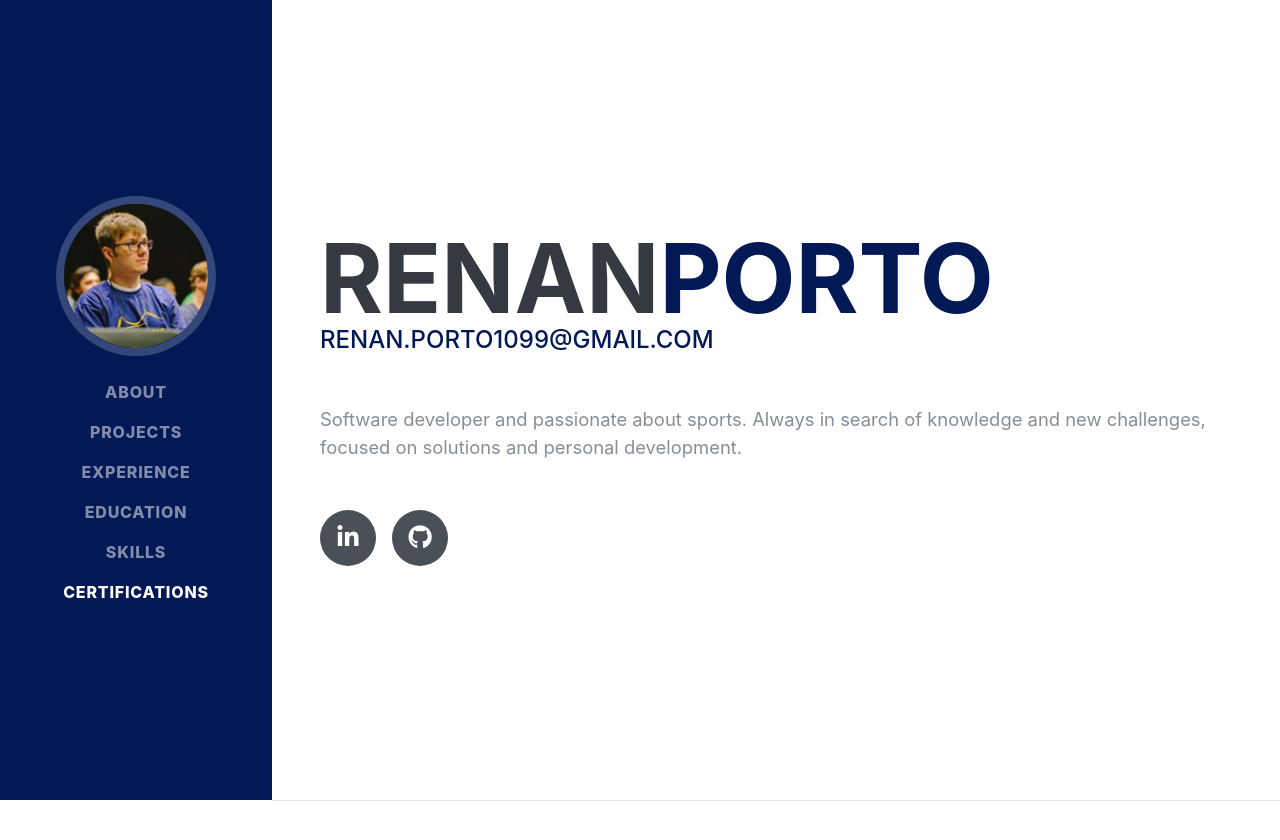
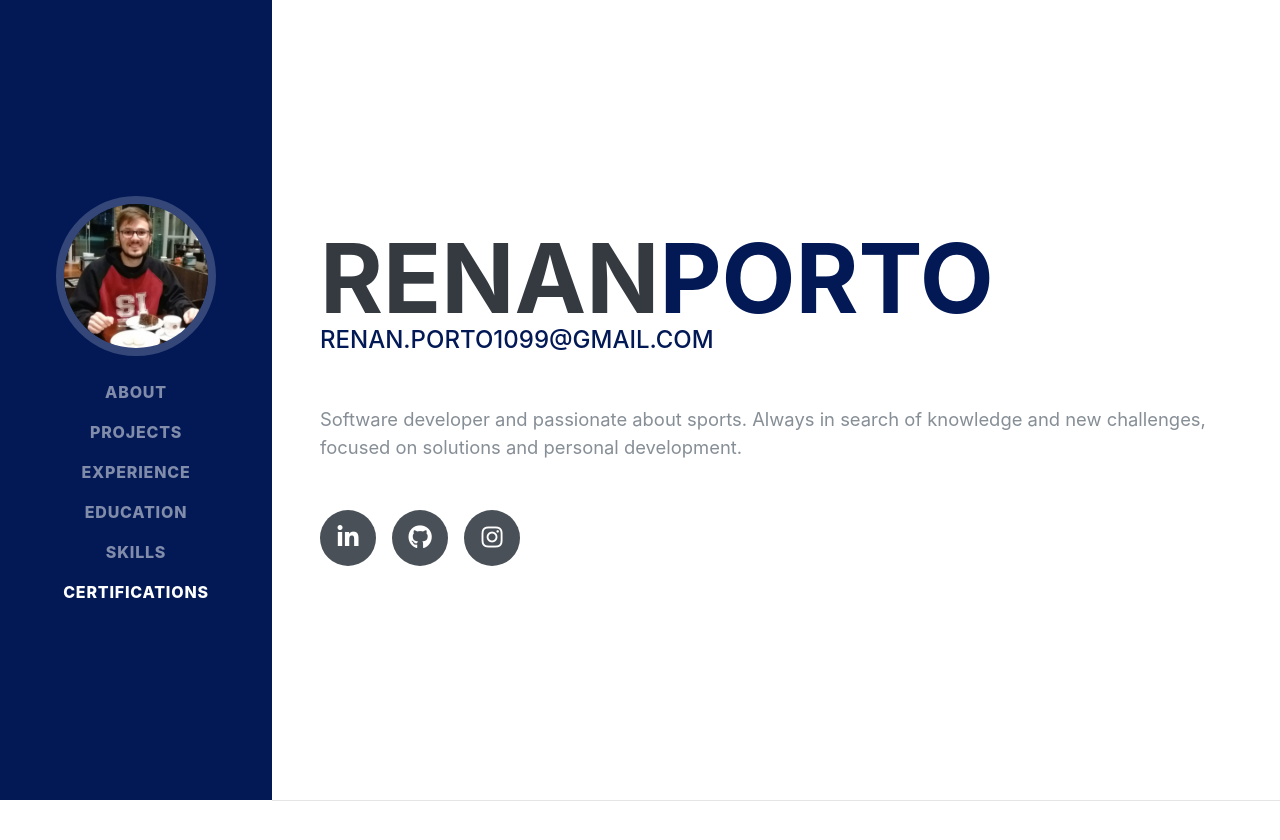
Before and after one commit to tota1099/site, a React (Create React App) app: page / in a window 1280 px wide. Shown: the top 840 px of the page. Built offline with nearby package versions, Linux system fonts and the light colour scheme; no server answers; the HTML template or start-up script is replaced by a standard one; a web font is replaced by a local one.

Commit message:
Adicionando link para o instagram e atualizando foto do perfil

```diff
--- a/src/About.js
+++ b/src/About.js
@@ -18,6 +18,9 @@
                 <a href="https://github.com/tota1099" rel="noopener noreferrer" target="_blank">
                   <i className="fab fa-github"></i>
                 </a>
+                <a href="https://instagram.com/porto1099/" rel="noopener noreferrer" target="_blank">
+                  <i className="fab fa-instagram"></i>
+                </a>
               </div>
             </div>
         </section>
```
Also changed, not shown: src/assets/perfil.jpg, 1 other file (tests, documents, lock files or other folders).
